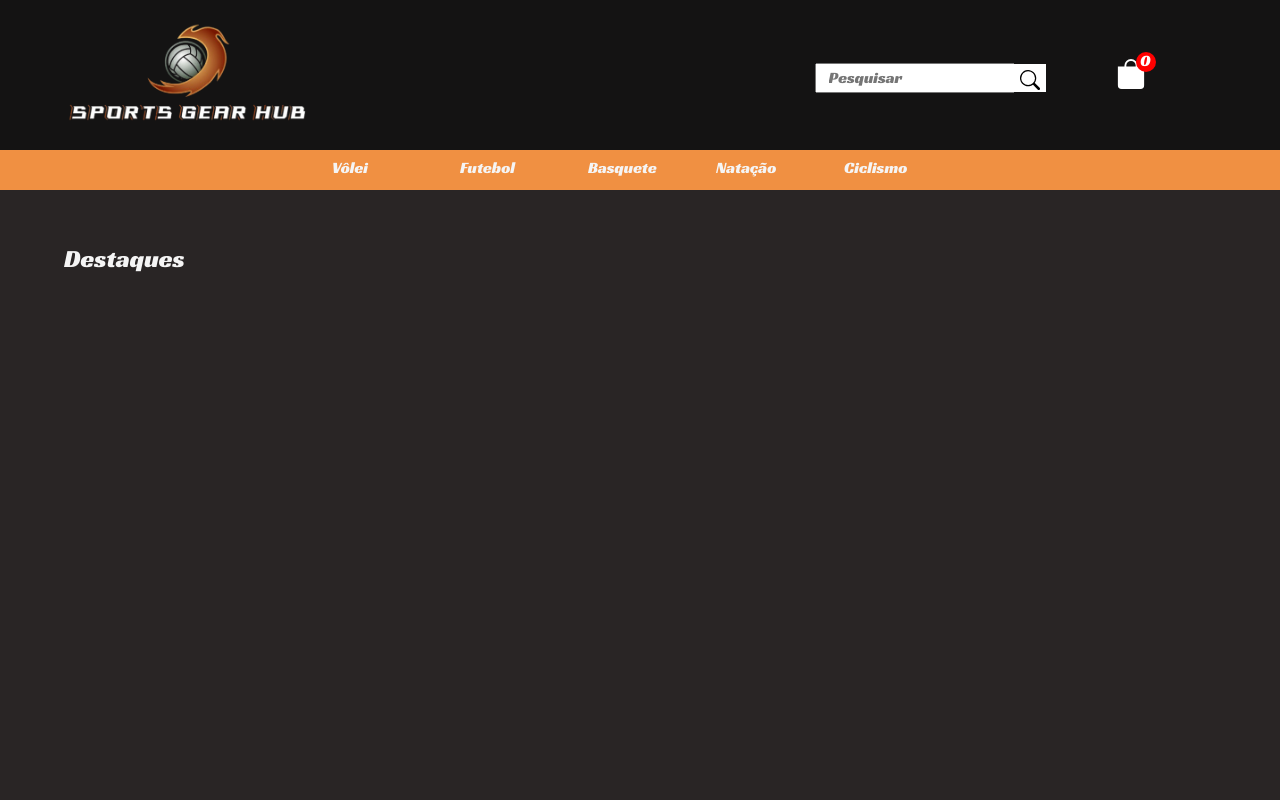
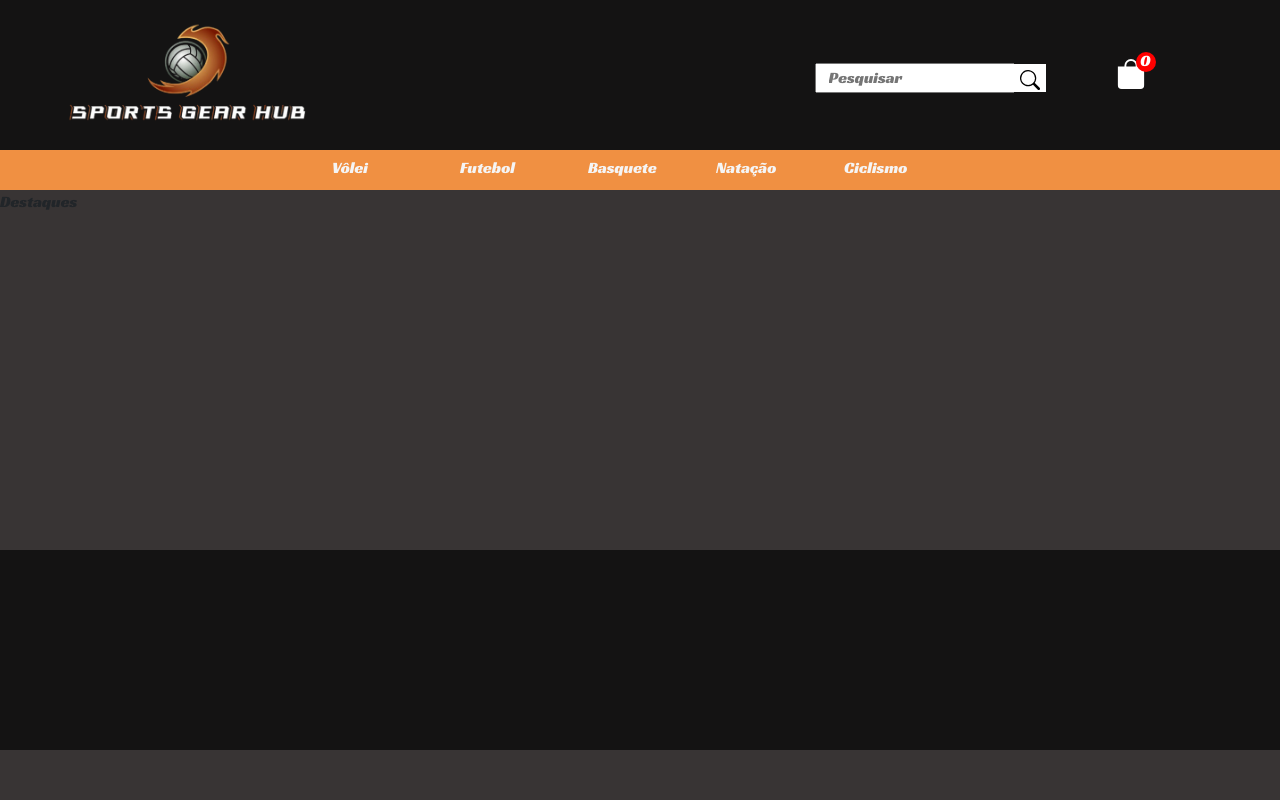
Before and after one commit to Davi-Antonio-Ourives-Moreira/Sports-Gear-Hub, a Flask app: page / in a window 1280 px wide. Run offline with Flask 3, Linux system fonts and the light colour scheme.

Commit message:
css do site

```diff
--- a/controller/static/style/styles.css
+++ b/controller/static/style/styles.css
@@ -6,7 +6,7 @@
 }
 
 body{
-    background-color: #292525;
+    background-color: #383434;
 }
 
 header{
@@ -122,11 +122,119 @@
     text-decoration: none;
 }
 
-.produtos_em_destaque p{
+.titulo_produtos_destaque{
     color: whitesmoke;
     position: relative;
-    left: 5%;
+    left: 5.5%;
     top: 50px;
-    width: 100px;
+    width: 300px;
     font-size: 25px;
 }
+
+.produtos{
+    display: flex;
+    flex-wrap: wrap;
+    justify-content: center;
+    position: relative;
+    top: 60px;
+    text-align: center;
+}
+
+.produtos div{
+    background-color: white;
+    margin-top: 20px;
+    margin-left: 20px;
+    width: 216px;
+}
+
+.produtos div img{
+    width: 200px;
+    height: 200px;
+}
+
+.nome_produto{
+    text-align: center;
+}
+
+.preco_produto{
+    text-align: center;
+}
+
+.link_adicionar_carrinho{
+    display: inline-block;
+    padding: 10px 100px;
+    font-size: 16px;
+    text-align: center;
+    text-decoration: none;
+    color: #fff;
+    background-color: #007bff;
+    border: none;
+    cursor: pointer;
+    transition: background-color 0.3s;
+}
+
+.cesta_vazia{
+    position: relative;
+    top: 45px;
+
+}
+
+.x_cesta{
+    position: absolute;
+    color: red;
+    top: 50%;
+    left: 50%;
+    transform: translate(-50%, -50%);
+}
+
+.camisas_populares{
+    position: relative;
+    top: 250px;
+    text-align: center;
+}
+
+.camisas{
+    display: flex;
+}
+
+.camisas img{
+    width: 20%;
+    height: 300px;
+}
+
+.titulo_camisas_populares{
+    display: inline-block;
+    color: white;
+    width: 300px;
+    font-size: 25px;
+}
+
+.tenis_populares{
+    position: relative;
+    top: 250px;
+    text-align: center;
+}
+
+.tenis{
+    display: flex;
+}
+
+.tenis img{
+    width: 20%;
+    height: 300px;
+}
+
+footer{
+    width: 100%;
+    position: relative;
+    top: 300px;
+    background-color: #141313;
+    height: 200px;
+}
+
+footer p{
+    position: relative;
+    top: 160px;
+    text-align: center;
+    color: #fff;
+}
```
